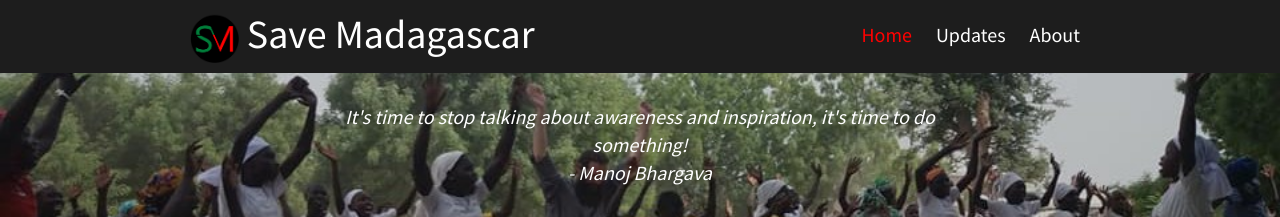
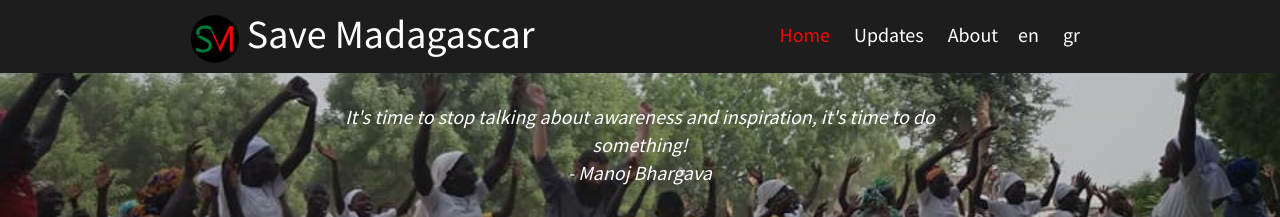
Before and after one commit to at07cm1/smadagascar_site, a Jekyll site: the page built from index.html, in a window 1280 px wide. Shown: the top 217 px of the page. Built offline with Jekyll 4.4.1, drawn with Linux system fonts in a browser that asks for light colours.

Commit message:
language selector

```diff
--- a/_includes/main_navbar.html
+++ b/_includes/main_navbar.html
@@ -1,3 +1,14 @@
+<div class="container">
+  <nav class="main-nav">
+  <ul>
+  {% for post in site.html_pages %}
+    {% if post.lang_id == page.lang_id %}
+      <li {% if p.lang == page.lang %}class="active"{% endif %}><a href="{{ post.url }}">{{ post.lang }}</a></li>
+    {% endif %}
+  {% endfor %}
+  </ul>
+  </nav>
+</div>
 <div class="container">
   <nav class="main-nav">
     <ul>
```
